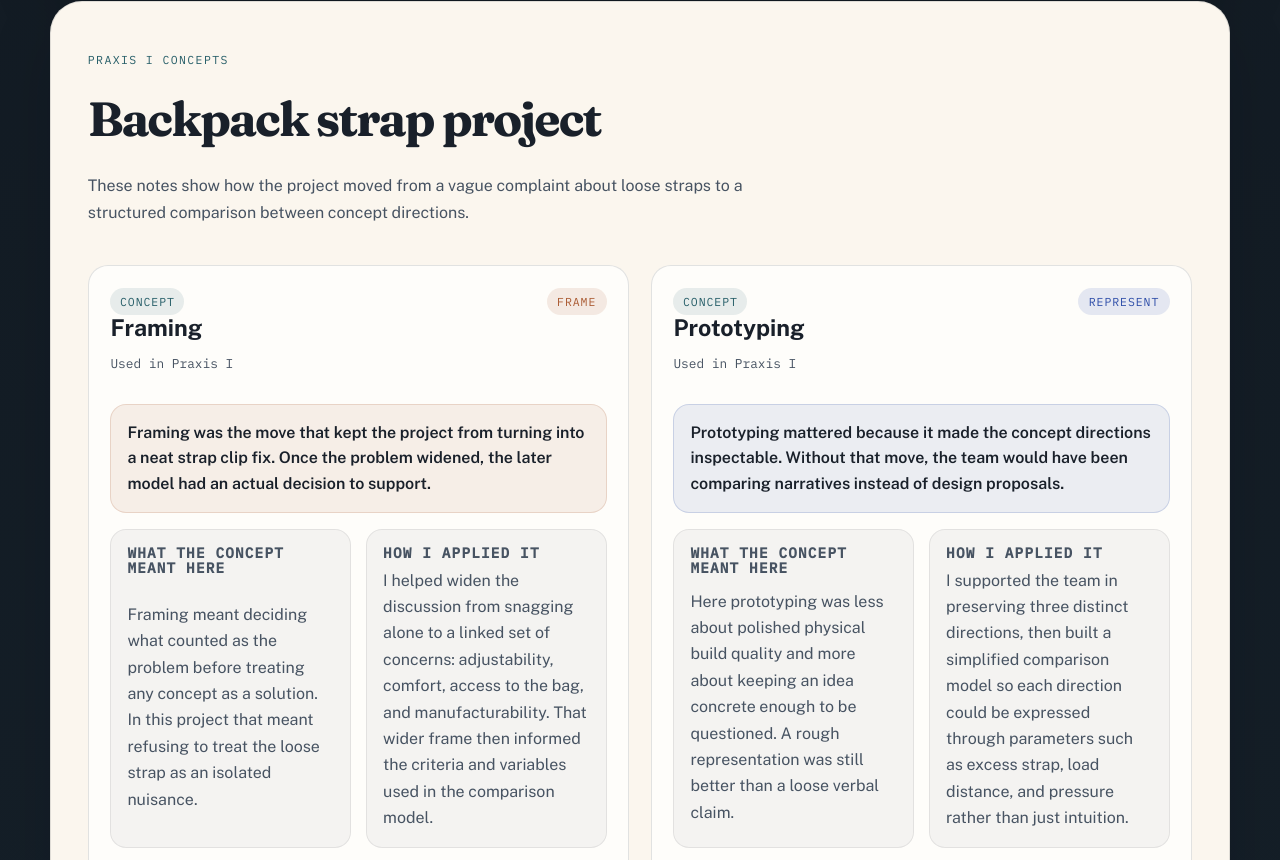
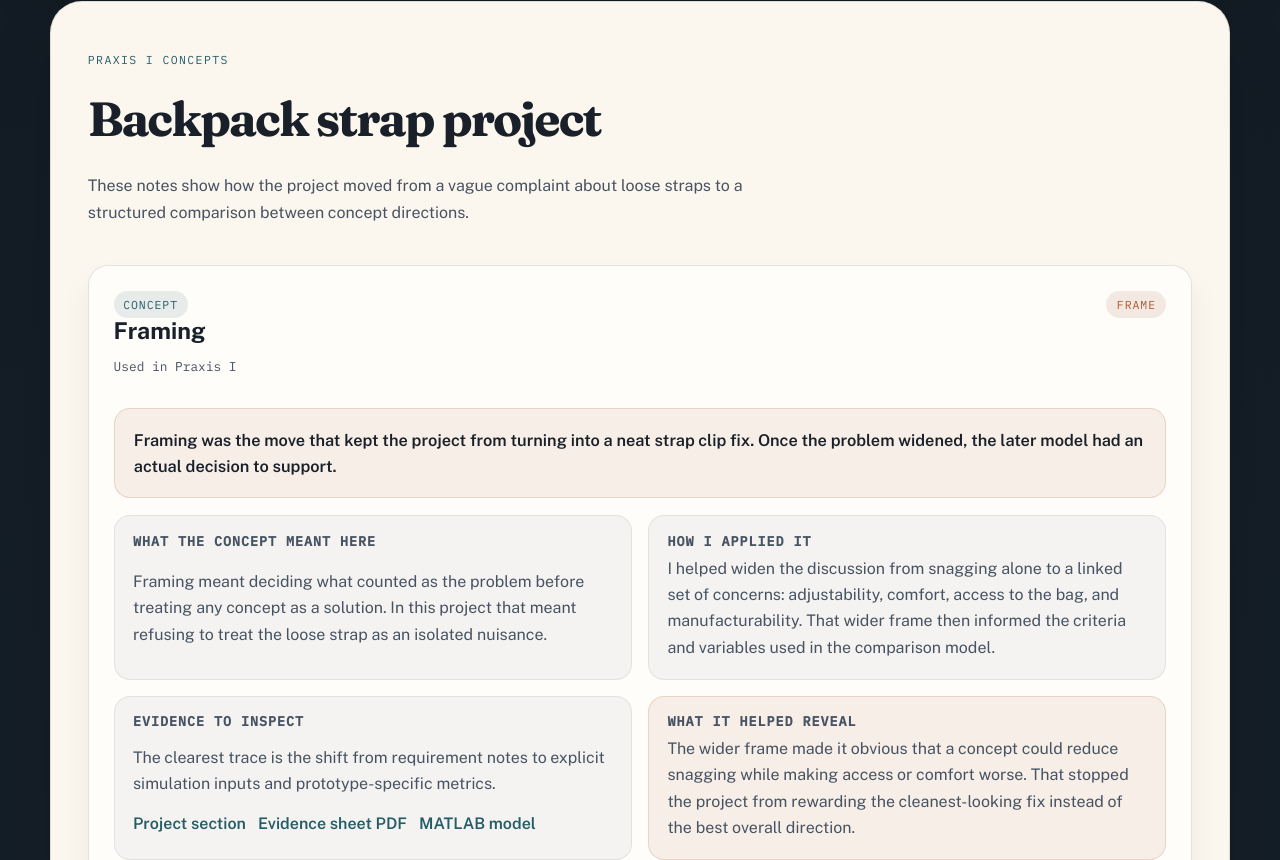
Before and after one commit to mohamedelsayed-0/ESC102, a website: page esc102-design-portfolio/ctmfs.html in a window 1280 px wide. Shown: the part 1833-2693 px from the top of the page. Drawn offline with nearby package versions, Linux system fonts and the light colour scheme.

Commit message:
Improve handbook readability spacing

```diff
--- a/esc102-design-portfolio/styles.css
+++ b/esc102-design-portfolio/styles.css
@@ -915,6 +915,14 @@ code {
     border: 1px solid rgba(255, 255, 255, 0.1);
 }
 
+.process-step .small-label {
+    width: fit-content;
+    background: rgba(245, 239, 228, 0.12);
+    border: 1px solid rgba(245, 239, 228, 0.14);
+    color: var(--paper-50);
+    box-shadow: inset 0 1px 0 rgba(255, 255, 255, 0.05);
+}
+
 .process-step h4 {
     color: var(--text-inverse);
     font-size: 1.12rem;
@@ -1171,15 +1179,16 @@ code {
     gap: 0.85rem;
 }
 
-.entry-grid--handbook {
-    grid-template-columns: repeat(2, minmax(0, 1fr));
-    gap: 1.35rem;
+.entry-grid.entry-grid--handbook {
+    grid-template-columns: minmax(0, 1fr);
+    gap: 1.55rem;
     align-items: start;
 }
 
-.entry-grid--handbook .entry-card {
-    padding: 1.35rem;
-    gap: 1rem;
+.entry-grid.entry-grid--handbook .entry-card {
+    padding: 1.55rem;
+    gap: 1.1rem;
+    box-shadow: 0 18px 32px rgba(10, 14, 18, 0.06);
 }
 
 .entry-card[data-strand="frame"] .entry-claim,
@@ -1235,8 +1244,23 @@ code {
     grid-template-columns: repeat(2, minmax(0, 1fr));
 }
 
-.entry-grid--handbook .entry-analysis-grid {
-    gap: 0.95rem;
+.entry-grid.entry-grid--handbook .entry-claim {
+    padding: 1.1rem 1.2rem;
+    font-size: 1.02rem;
+}
+
+.entry-grid.entry-grid--handbook .entry-analysis-grid {
+    grid-template-columns: repeat(2, minmax(0, 1fr));
+    gap: 1rem;
+}
+
+.entry-grid.entry-grid--handbook .entry-panel {
+    padding: 1.1rem 1.15rem;
+}
+
+.entry-grid.entry-grid--handbook .entry-panel h4 {
+    font-size: 0.84rem;
+    letter-spacing: 0.07em;
 }
 
 .entry-panel {
@@ -1481,6 +1505,10 @@ code {
         grid-template-columns: minmax(0, 1fr);
     }
 
+    .entry-grid.entry-grid--handbook .entry-analysis-grid {
+        grid-template-columns: minmax(0, 1fr);
+    }
+
     .hero-band {
         border-radius: 1.6rem;
     }
```
